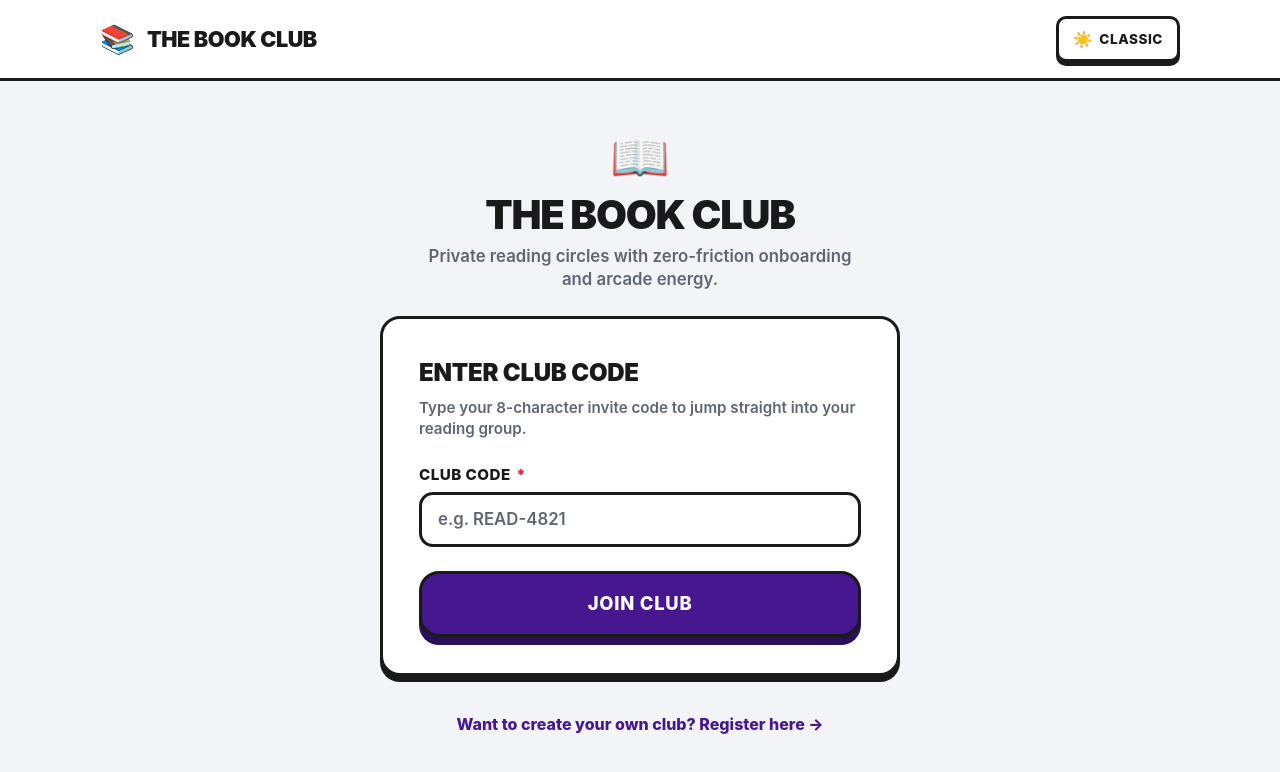
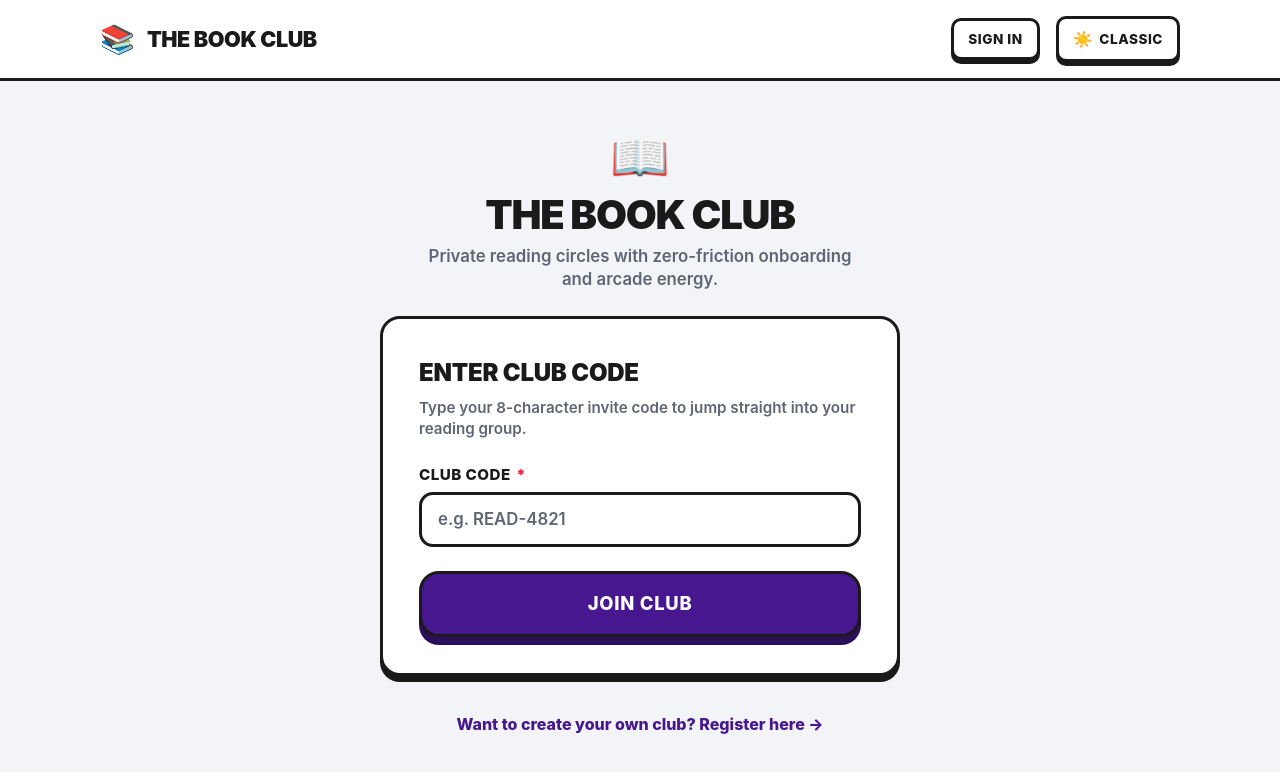
Before and after one commit to openrise-hub/thebooklub, a SvelteKit app: page / in a window 1280 px wide. Shown: the top 772 px of the page. Built offline with nearby package versions, Linux system fonts and the light colour scheme; no server answers.

Commit message:
feat(club): integrate code-intercept flow on landing page

```diff
--- /dev/null
+++ b/src/routes/+page.server.ts
@@ -0,0 +1,7 @@
+import type { PageServerLoad } from "./$types";
+
+export const load: PageServerLoad = async ({ locals }) => {
+	return {
+		user: locals.user,
+	};
+};
--- a/src/routes/+page.svelte
+++ b/src/routes/+page.svelte
@@ -1,23 +1,37 @@
 <script lang="ts">
-import { browser } from "$app/environment";
 import { goto } from "$app/navigation";
 import { page } from "$app/state";
+import { resolvePendingClubJoin, setPendingClubCode } from "$lib/club/join";
 import { normalizeInviteCode, validateInviteCode } from "$lib/club/validation";
+import AuthModal from "$lib/components/AuthModal.svelte";
 import Button from "$lib/components/Button.svelte";
 import Card from "$lib/components/Card.svelte";
 import Input from "$lib/components/Input.svelte";
 import ThemeSwitch from "$lib/components/ThemeSwitch.svelte";
 import { ROUTES } from "$lib/constants/routes";
-import { STORAGE_KEYS } from "$lib/constants/ui";
+import type { PageData } from "./$types";
+
+let { data }: { data: PageData } = $props();
 
 let clubCode = $state("");
 let errorMessage = $state("");
 let isSubmitting = $state(false);
+let isAuthModalOpen = $state(false);
+let pendingInviteCode = $state("");
 
 $effect(() => {
 	const joinParam = page.url.searchParams.get("join");
 	if (joinParam && clubCode === "") {
-		clubCode = normalizeInviteCode(joinParam);
+		const normalized = normalizeInviteCode(joinParam);
+		clubCode = normalized;
+		const validation = validateInviteCode(normalized);
+		if (validation.valid) {
+			pendingInviteCode = validation.normalized;
+			setPendingClubCode(validation.normalized);
+			if (!data.user) {
+				isAuthModalOpen = true;
+			}
+		}
 	}
 });
 
@@ -29,7 +43,7 @@ function handleCodeInput(event: Event) {
 	}
 }
 
-function handleJoinSubmit(event?: SubmitEvent) {
+async function handleJoinSubmit(event?: SubmitEvent) {
 	event?.preventDefault();
 
 	const result = validateInviteCode(clubCode);
@@ -39,13 +53,33 @@ function handleJoinSubmit(event?: SubmitEvent) {
 	}
 
 	errorMessage = "";
-	isSubmitting = true;
+	pendingInviteCode = result.normalized;
+	setPendingClubCode(result.normalized);
 
-	if (browser) {
-		sessionStorage.setItem(STORAGE_KEYS.PENDING_CLUB_CODE, result.normalized);
+	if (!data.user) {
+		isAuthModalOpen = true;
+		return;
 	}
 
-	goto(ROUTES.CLUB_DASHBOARD(result.normalized));
+	isSubmitting = true;
+	const joinRes = await resolvePendingClubJoin();
+	if (joinRes?.success) {
+		goto(joinRes.redirectUrl || ROUTES.CLUB_DASHBOARD(result.normalized));
+	} else {
+		goto(ROUTES.CLUB_DASHBOARD(result.normalized));
+	}
+}
+
+async function handleAuthSuccess() {
+	isAuthModalOpen = false;
+	const joinRes = await resolvePendingClubJoin();
+	if (joinRes?.success && joinRes.redirectUrl) {
+		goto(joinRes.redirectUrl);
+	} else if (pendingInviteCode) {
+		goto(ROUTES.CLUB_DASHBOARD(pendingInviteCode));
+	} else {
+		goto(ROUTES.HOME);
+	}
 }
 </script>
 
@@ -60,7 +94,30 @@ function handleJoinSubmit(event?: SubmitEvent) {
 				<span class="brand-badge" aria-hidden="true">📚</span>
 				<span class="brand-title">The Book Club</span>
 			</div>
-			<ThemeSwitch />
+			<div class="header-actions">
+				{#if data.user}
+					<div class="user-greeting">
+						<img
+							src={data.user.avatarUrl}
+							alt={data.user.username}
+							class="user-avatar"
+						/>
+						<span class="user-name">{data.user.username}</span>
+					</div>
+				{:else}
+					<Button
+						variant="neutral"
+						size="sm"
+						onclick={() => {
+							pendingInviteCode = "";
+							isAuthModalOpen = true;
+						}}
+					>
+						Sign In
+					</Button>
+				{/if}
+				<ThemeSwitch />
+			</div>
 		</div>
 	</header>
 
@@ -111,6 +168,13 @@ function handleJoinSubmit(event?: SubmitEvent) {
 			</div>
 		</div>
 	</main>
+
+	<AuthModal
+		isOpen={isAuthModalOpen}
+		pendingCode={pendingInviteCode}
+		onclose={() => (isAuthModalOpen = false)}
+		onsuccess={handleAuthSuccess}
+	/>
 </div>
 
 <style>
@@ -134,6 +198,29 @@ function handleJoinSubmit(event?: SubmitEvent) {
 		display: flex;
 		align-items: center;
 		justify-content: space-between;
+	}
+
+	.header-actions {
+		display: flex;
+		align-items: center;
+		gap: 16px;
+	}
+
+	.user-greeting {
+		display: flex;
+		align-items: center;
+		gap: 8px;
+		font-family: var(--font-sans);
+		font-weight: 800;
+		font-size: 0.95rem;
+		color: var(--text-primary);
+	}
+
+	.user-avatar {
+		width: 32px;
+		height: 32px;
+		border-radius: 50%;
+		border: 2px solid var(--border-color);
 	}
 
 	.brand {
```
